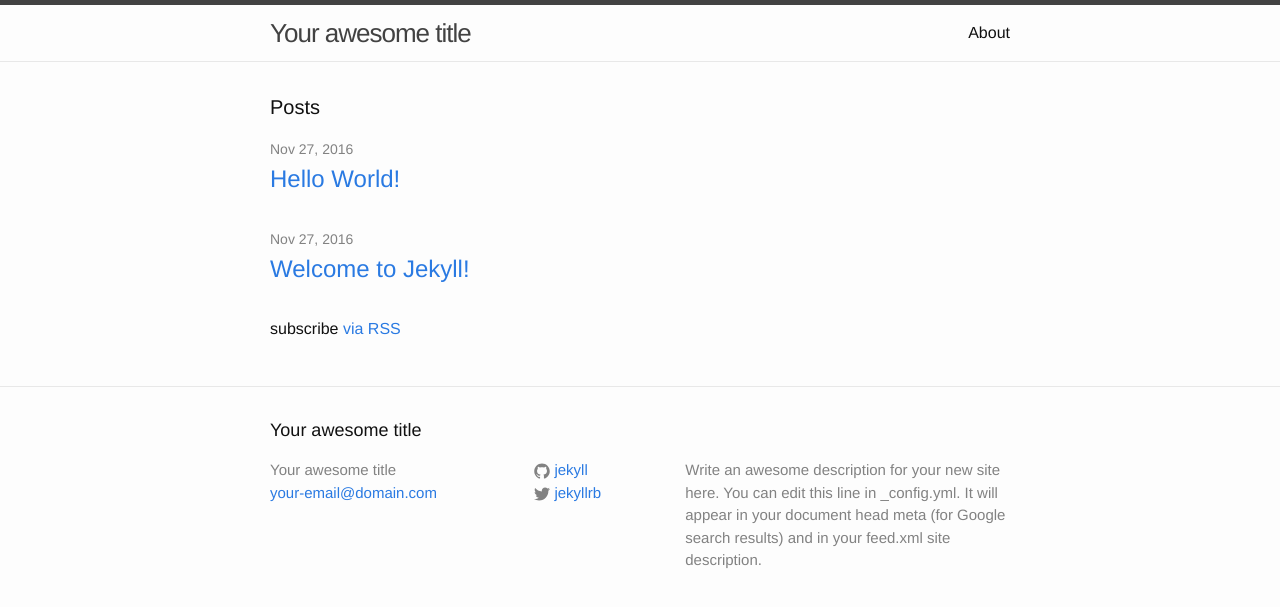
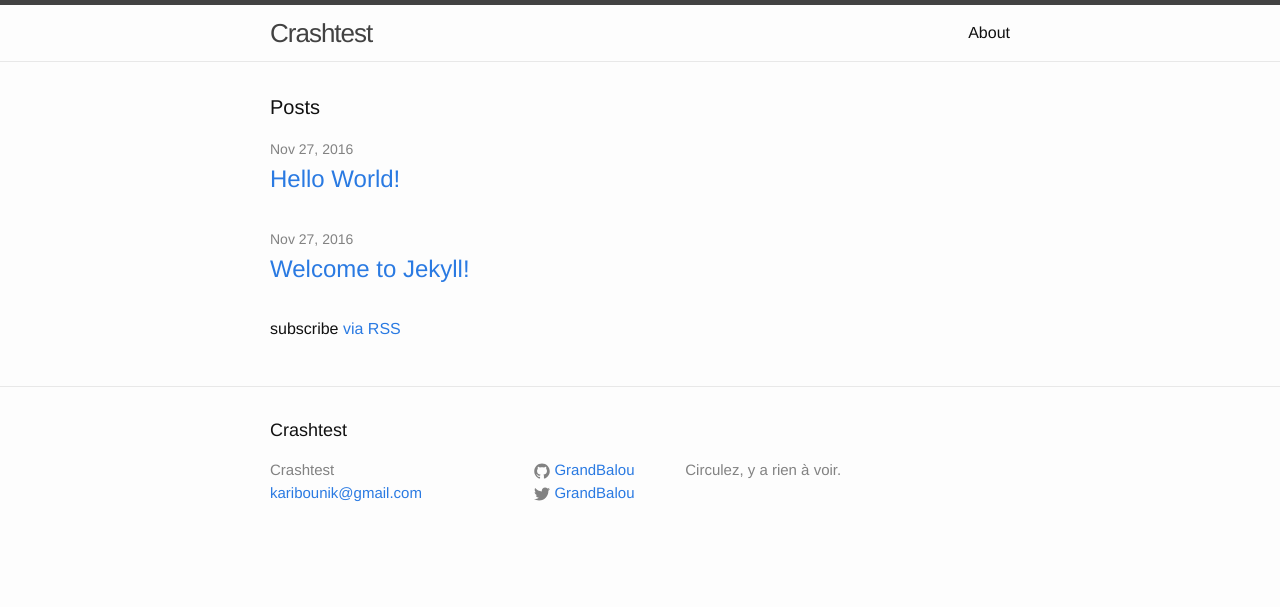
Before and after one commit to GrandBalou/grandbalou.github.io, a Jekyll site: the page built from index.html, in a window 1280 px wide. Shown: the top 607 px of the page. Built offline with Jekyll 4.4.1, drawn with Linux system fonts in a browser that asks for light colours.

Commit message:
Update _config.yml

```diff
--- a/_config.yml
+++ b/_config.yml
@@ -6,16 +6,14 @@
 # 'jekyll serve'. If you change this file, please restart the server process.
 
 # Site settings
-title: Your awesome title
-email: your-email@domain.com
+title: Crashtest
+email: karibounik@gmail.com
 description: > # this means to ignore newlines until "baseurl:"
-  Write an awesome description for your new site here. You can edit this
-  line in _config.yml. It will appear in your document head meta (for
-  Google search results) and in your feed.xml site description.
+  Circulez, y a rien à voir.
 baseurl: "" # the subpath of your site, e.g. /blog
 url: "http://yourdomain.com" # the base hostname & protocol for your site
-twitter_username: jekyllrb
-github_username:  jekyll
+twitter_username: GrandBalou
+github_username:  GrandBalou
 
 # Build settings
 markdown: kramdown
```
